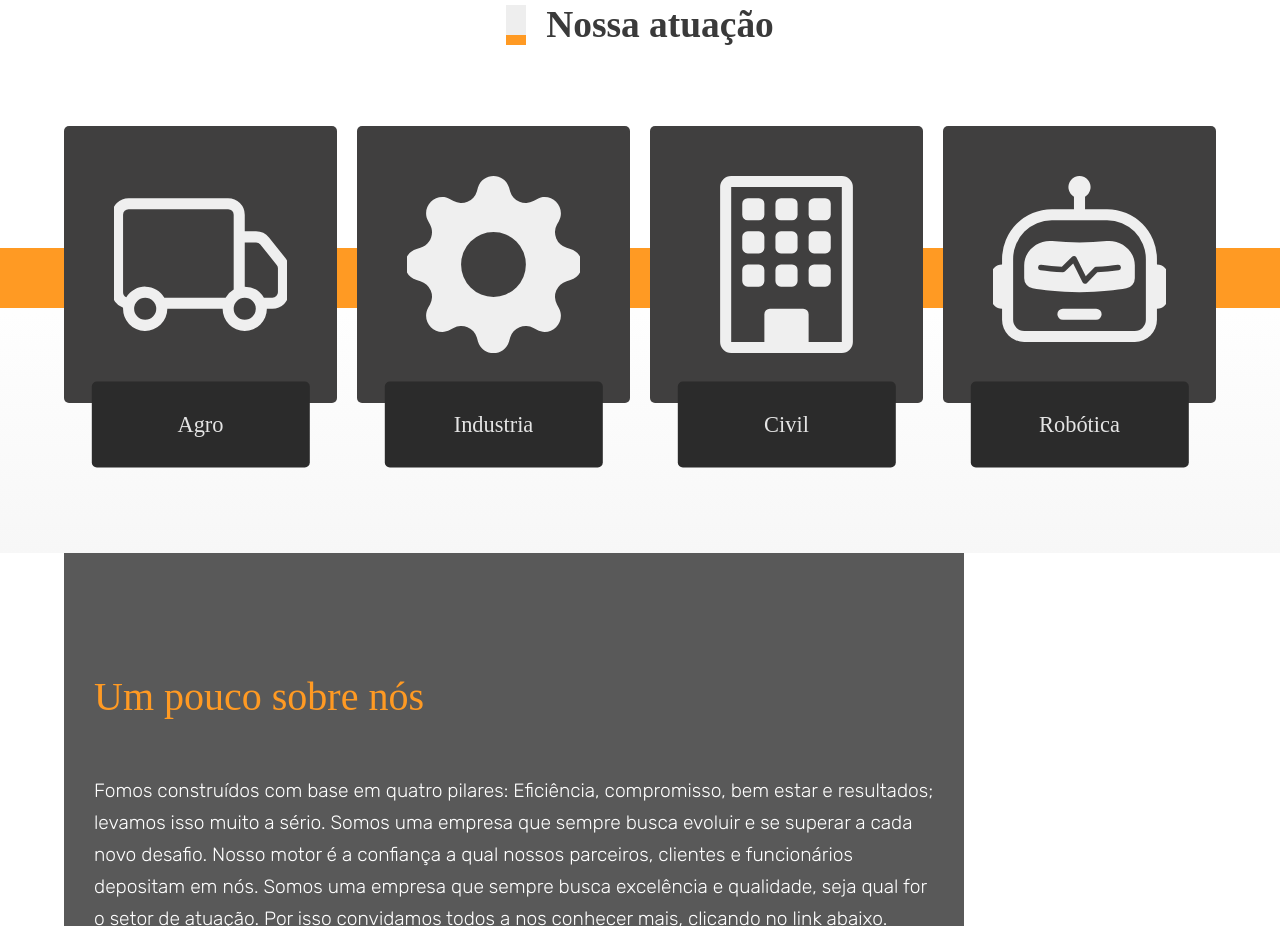
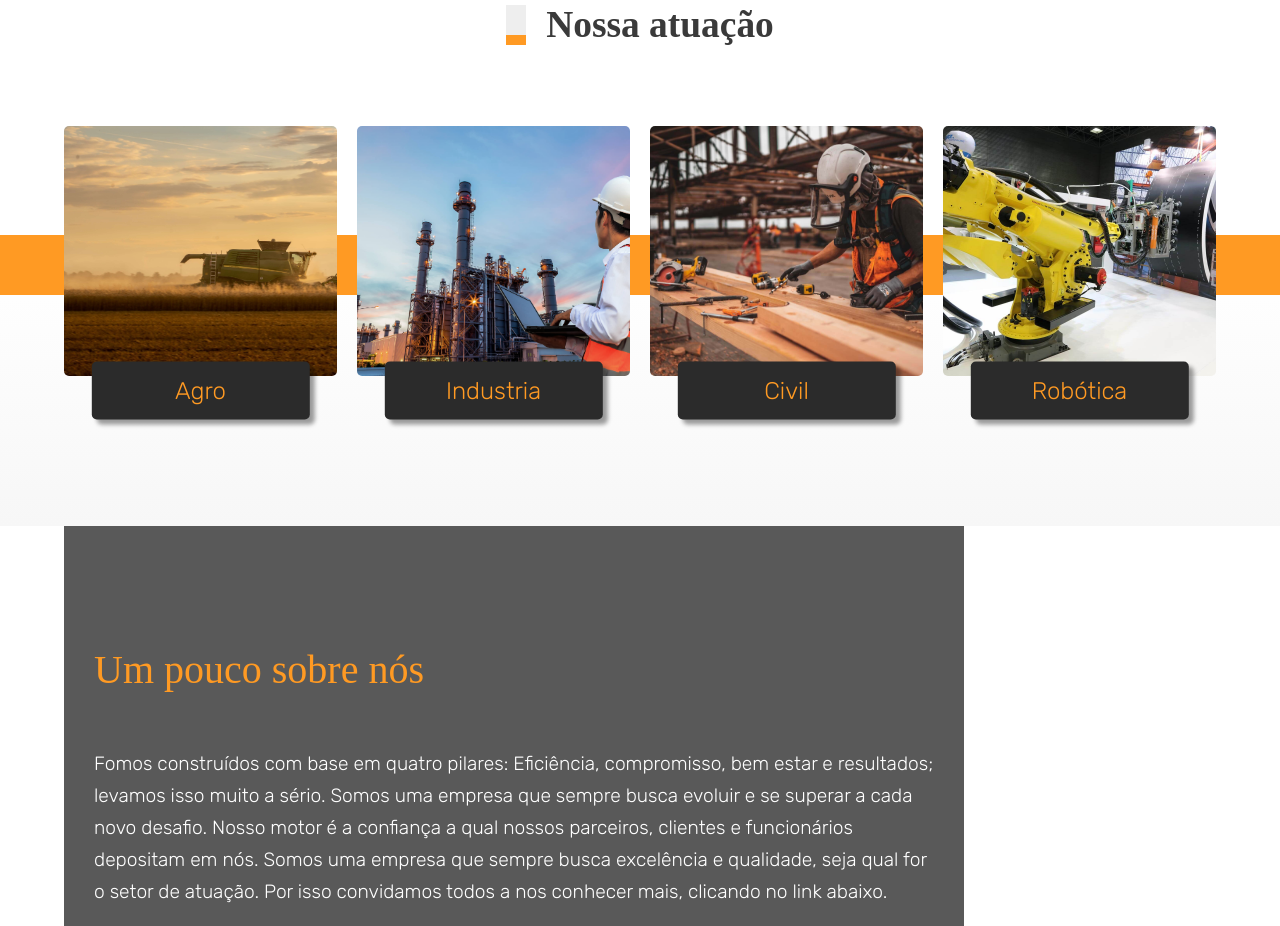
Before and after one commit to VitorRamires/novak, a plain HTML site: page index.html in a window 1280 px wide. Shown: the part 1017-1943 px from the top of the page. Drawn offline with Linux system fonts and the light colour scheme; a web font is replaced by a local one.

Commit message:
mudando para imagens

```diff
--- a/css/inicio.css
+++ b/css/inicio.css
@@ -154,15 +154,16 @@
   text-align: center;
   display: grid;
   background-color: #2b2b2b;
-  color: #e4e4e4;
-  padding: 30px;
+  color: #FF9A23;
+  padding: 15px;
   border-radius: 5px;
+  box-shadow: 5px 5px 4px 0 #00000063;
 }
 
 .info-titulo {
   position: relative;
-  font-size: 1.4rem;
-  font-family: "rubick-semibold";
+  font-size: 1.5rem;
+  font-family: "rubick-light";
   place-self: center;
 }
 
@@ -176,16 +177,25 @@
 
 .atuacao-img {
   width: 100%;
-  height: 100%;
+  height: 250px;
   background-color: #403F3F;
   border-radius: 5px;
   padding: 50px;
+  background-size: cover;
+  background-position: center;
 }
 
-.atuacao-img img {
-  width: 100%;
-  height: 100%;
-  object-fit: cover;
+.p1{
+  background-image: url(../imgs/agro.jpg);
+}
+.p2 {
+  background-image: url(../imgs/industria2.jpg);
+}
+.p3 {
+  background-image: url(../imgs/construcao.jpg);
+}
+.p4 {
+  background-image: url(../imgs/robotica3.jpeg);
 }
 
 
--- a/index.html
+++ b/index.html
@@ -118,9 +118,7 @@
         </div>
       <article class="box-atuacao-body">
         <div class="box-item-atuacao js-anime">
-          <div class="atuacao-img ">
-            <img src="/imgs/truck.svg" alt="agro-img" aria-label="Mais sobre nossa atuação na agropecuaria">
-          </div>
+          <div class="atuacao-img p1"></div>
           <div class="atuacao-info">
             <div class="info-titulo">
               <p>Agro</p>
@@ -128,9 +126,7 @@
           </div>
         </div>
         <div class="box-item-atuacao js-anime">
-          <div class="atuacao-img ">
-            <img src="/imgs/gear-fill.svg" alt="agro-img" aria-label="Mais sobre nossa atuação na agropecuaria">
-          </div>
+          <div class="atuacao-img p2"></div>
           <div class="atuacao-info">
             <div class="info-titulo">
               <p>Industria</p>
@@ -138,9 +134,7 @@
           </div>
         </div>
         <div class="box-item-atuacao js-anime">
-          <div class="atuacao-img ">
-            <img src="/imgs/building.svg" alt="agro-img" aria-label="Mais sobre nossa atuação na agropecuaria">
-          </div>
+          <div class="atuacao-img p3"></div>
           <div class="atuacao-info">
             <div class="info-titulo">
               <p>Civil</p>
@@ -148,9 +142,7 @@
           </div>
         </div>
         <div class="box-item-atuacao js-anime">
-          <div class="atuacao-img ">
-            <img src="/imgs/robot.svg" alt="agro-img" aria-label="Mais sobre nossa atuação na agropecuaria">
-          </div>
+          <div class="atuacao-img p4"></div>
           <div class="atuacao-info">
             <div class="info-titulo">
               <p>Robótica</p>
```
